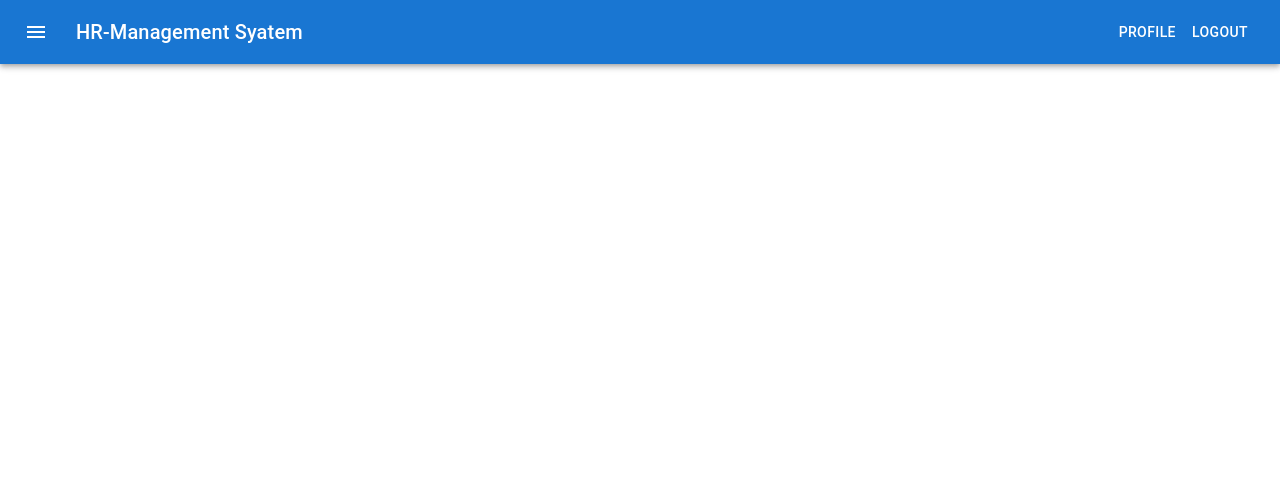
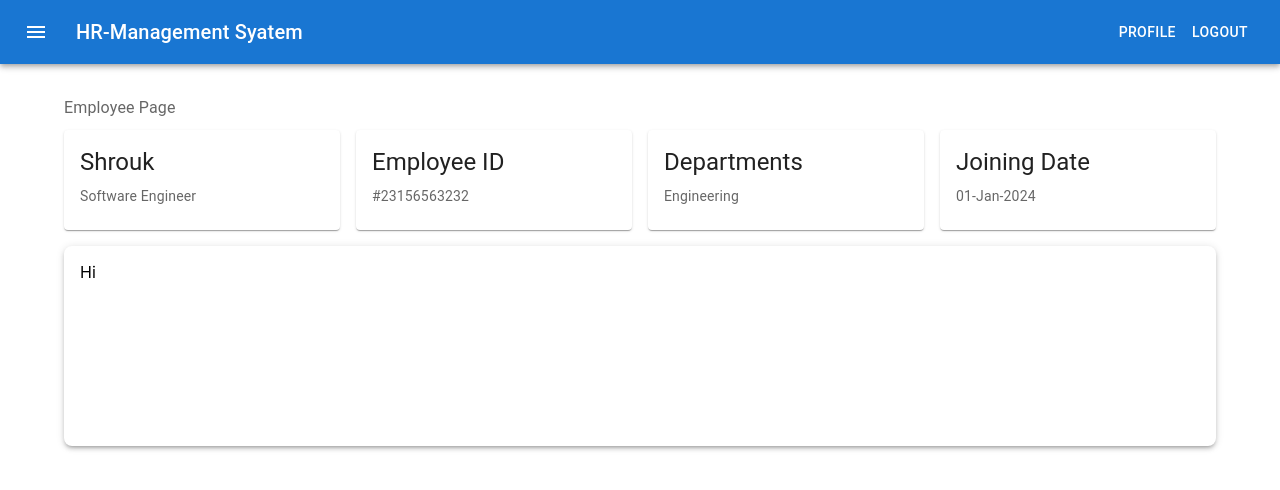
Before and after one commit to shroukksobhy/HR-Management-System, a React (Create React App) app: page /dashboard in a window 1280 px wide. Before the commit this address led to /employee. Shown: the top 490 px of the page. Built offline with nearby package versions, Linux system fonts and the light colour scheme.

Commit message:
Add Employee page

```diff
--- a/src/App.js
+++ b/src/App.js
@@ -10,6 +10,7 @@ import SignUp from './components/SignUp';
 import { AuthContext } from './components/Custom/AuthProvider';
 import Profile from './components/Profile';
 import './components/Profile.css';
+import EmployeePage from './components/EmployeePage';
 
 function App() {
   // const isAuthenticated = false; // Replace with your authentication logic
@@ -31,7 +32,8 @@ function App() {
           {/* <PrivateRoute path="/dashboard" element={<Dashboard />} /> */}
           <Route
             path="/dashboard"
-            element={userRole === 'manager' ? <Dashboard /> : <Navigate to="/employee" />}
+            element={userRole === 'manager' ? <Dashboard /> :
+              <EmployeePage />}
           />
           <Route
             path="profile"
--- a/src/components/Custom/DynamicCard.js
+++ b/src/components/Custom/DynamicCard.js
@@ -4,13 +4,15 @@ import { Card, CardContent, CardMedia, Typography, Button } from '@mui/material'
 const DynamicCard = ({ title, description, imageUrl }) => {
     return (
         <Card sx={{ maxWidth: 345 }}>
+            {imageUrl ?
                 <CardMedia
                     component="img"
                     height="140"
                     image={imageUrl}
                     alt={title}
                     sx={{ objectFit: 'fill' }}
-            />
+                /> : null}
+
             <CardContent>
                 <Typography gutterBottom variant="h5" component="div">
                     {title}
--- /dev/null
+++ b/src/components/EmployeePage.js
@@ -0,0 +1,56 @@
+import React from 'react'
+import { Box, Typography, Avatar, Container, Grid, Card } from '@mui/material';
+import DynamicCard from './Custom/DynamicCard';
+function EmployeePage() {
+    const cardData = [
+        {
+            title: 'Shrouk',
+            description: 'Software Engineer',
+        },
+        {
+            title: 'Employee ID',
+            description: '#23156563232',
+        },
+        {
+            title: 'Departments',
+            description: 'Engineering',
+        },
+        {
+            title: 'Joining Date',
+            description: '01-Jan-2024',
+        }
+    ];
+    return (
+        <div>
+            <Container maxWidth="lg" sx={{ mt: 4, mb: 4 }}>
+                <Typography variant="body1" sx={{ color: 'text.secondary', paddingBottom: '10px' }}>
+                    Employee Page
+                </Typography>
+                <Box mb={2}>
+                    <Grid container spacing={2}>
+                        {cardData.map((card, index) => (
+                            <Grid item xs={12} sm={6} md={3} key={index}>
+                                <DynamicCard
+                                    title={card.title}
+                                    description={card.description}
+                                    imageUrl={card.imageUrl}
+                                />
+                            </Grid>
+                        ))}
+                    </Grid>
+                </Box>
+                <Box sx={{
+                    height: 200,
+                    backgroundColor: 'white',
+                    boxShadow: 3, // You can change this value from 0 to 24
+                    padding: 2,
+                    borderRadius: 2,
+                }}>
+                    Hi
+                </Box>
+            </Container>
+        </div>
+    )
+}
+
+export default EmployeePage
```
Lines whose indentation alone changed are shown as unchanged.
